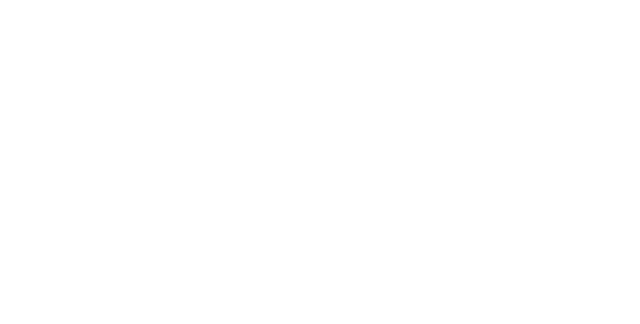
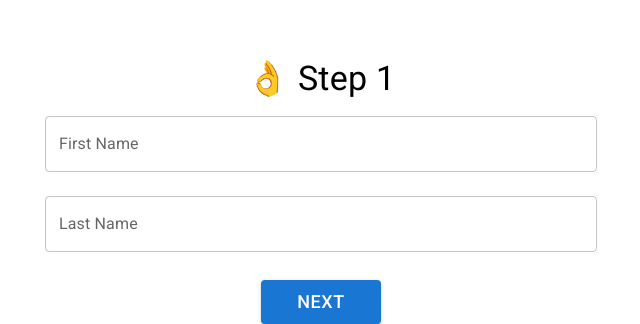
Before and after one commit to denys-karakuta/ultimate-react-hook-form, a React (Create React App) app: page / in a window 1280 px wide. Shown: the part 1698-2022 px from the top of the page, without its empty margins (319-959 px from the left). Before the commit the page ends 900 px from the top, so only its background shows below. Built offline with nearby package versions, Linux system fonts and the light colour scheme.

Commit message:
fix mui version

```diff
--- a/src/app/App.jsx
+++ b/src/app/App.jsx
@@ -1,18 +1,19 @@
 import './App.css';
 import { Routes, Route } from 'react-router-dom';
 import { Step1, Step2, Step3, Result } from '../components';
-import { Container } from '@material-ui/core';
 import { Header } from '../components/ui/Header';
+import { Container } from '@mui/material';
 
 const App = () => {
     return (
         <Container maxWidth='sm' className='App'>
             <Header
-                text='Ultimate React Form'
                 component='h1'
                 variant='h3'
                 style={{ marginTop: 100, fontWeight: 700 }}
-            />
+            >
+                Ultimate React Form
+            </Header>
             <Routes>
                 <Route path='/' element={<Step1 />} />
                 <Route path='/step2' element={<Step2 />} />
--- a/src/components/steps/Step1.jsx
+++ b/src/components/steps/Step1.jsx
@@ -1,18 +1,38 @@
 import { Header } from '../ui/Header';
-import Input from '../ui/Input';
+import { Input } from '../ui/Input';
+import { useForm } from 'react-hook-form';
+import { PrimaryButton } from '../ui/PrimaryButton';
+import { Box, TextField } from '@mui/material';
 
 const Step1 = () => {
+    const { register, handleSubmit, errors } = useForm({
+        defaultValues: {
+            firstName: '',
+            lastName: '',
+        },
+    });
+    const { onChange, onBlur, name, ref } = register('firstName');
     return (
-        <form noValidate>
-            <Header
-                text='👌 Step 1'
-                component='h2'
-                variant='h4'
-                style={{ marginTop: 20 }}
+        <Box component={'form'} sx={{ marginTop: 200 }}>
+            <Header component='h2' variant='h4' style={{ marginTop: 20 }}>
+                👌 Step 1
+            </Header>
+
+            <Input
+                id='firstName'
+                type='text'
+                label='First Name'
+                name='firstName'
             />
-            {/*<Input />*/}
-            <button type='Submit'>Sumbit</button>
-        </form>
+            <Input
+                id='lastName'
+                type='text'
+                label='Last Name'
+                name='lastName'
+            />
+
+            <PrimaryButton>Next</PrimaryButton>
+        </Box>
     );
 };
 
--- a/src/components/ui/Header.jsx
+++ b/src/components/ui/Header.jsx
@@ -1,5 +1,5 @@
-import { Typography } from '@material-ui/core';
+import { Typography } from '@mui/material';
 
-export const Header = ({ text, ...props }) => {
-    return <Typography {...props}>{text}</Typography>;
+export const Header = ({ children, ...props }) => {
+    return <Typography {...props}>{children}</Typography>;
 };
--- a/src/components/ui/Input.jsx
+++ b/src/components/ui/Input.jsx
@@ -1,9 +1,11 @@
 import { forwardRef } from 'react';
-import { TextField } from 'material-ui';
+import { TextField } from '@mui/material';
 
-const Input = forwardRef((props, ref) => {
+export const Input = forwardRef((props, ref) => {
     return (
         <TextField
+            fullWidth
+            id='outlined-basic'
             variant='outlined'
             margin='normal'
             inputRef={ref}
@@ -11,5 +13,3 @@
         />
     );
 });
-
-export default Input;
--- /dev/null
+++ b/src/components/ui/PrimaryButton.jsx
@@ -0,0 +1,27 @@
+import * as React from 'react';
+import { Button, createTheme, ThemeProvider } from '@mui/material';
+
+const theme = createTheme({
+    typography: {
+        button: {
+            marginTop: 20,
+            width: 120,
+            fontSize: '18px',
+        },
+    },
+});
+
+export const PrimaryButton = ({ children, ...props }) => {
+    return (
+        <ThemeProvider theme={theme}>
+            <Button
+                type='submit'
+                variant='contained'
+                color='primary'
+                {...props}
+            >
+                {children}
+            </Button>
+        </ThemeProvider>
+    );
+};
```
Also changed, not shown: package.json (+4 -3 lines), 2 other files (tests, documents, lock files or other folders).
